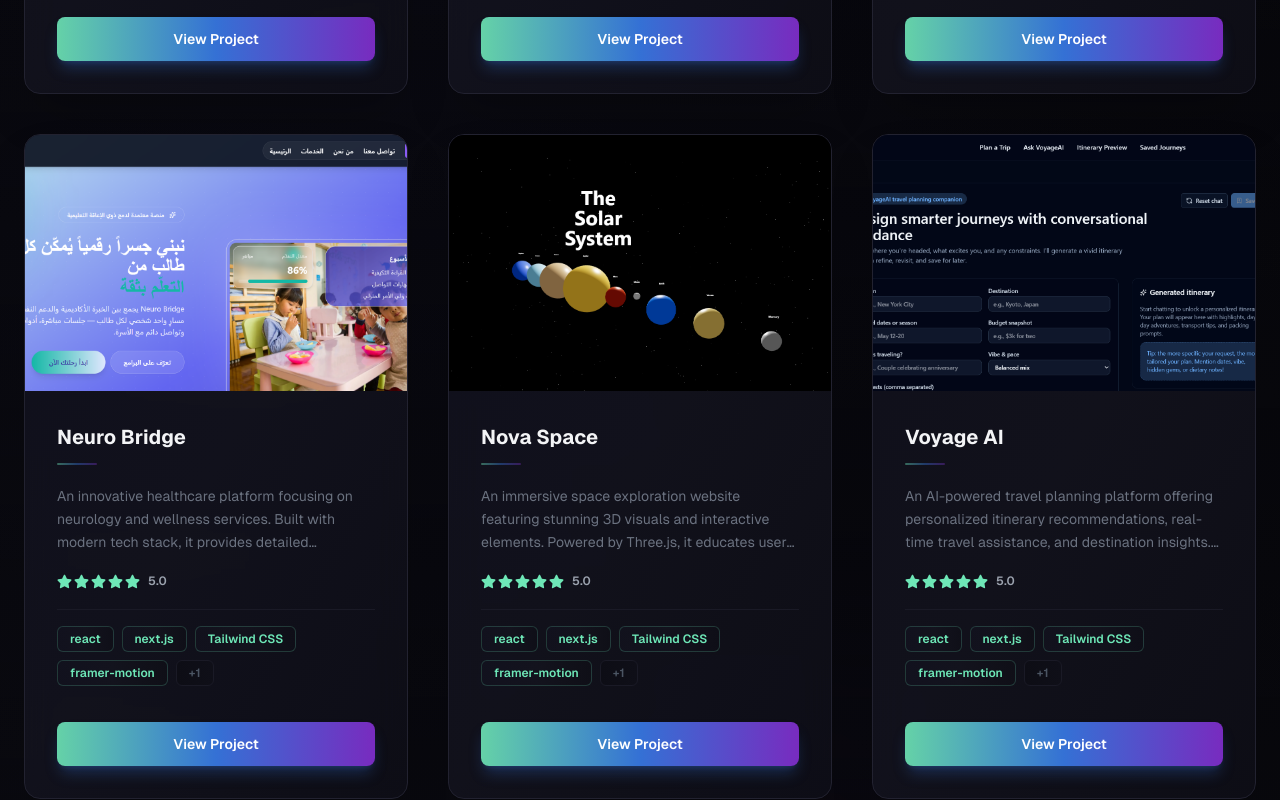
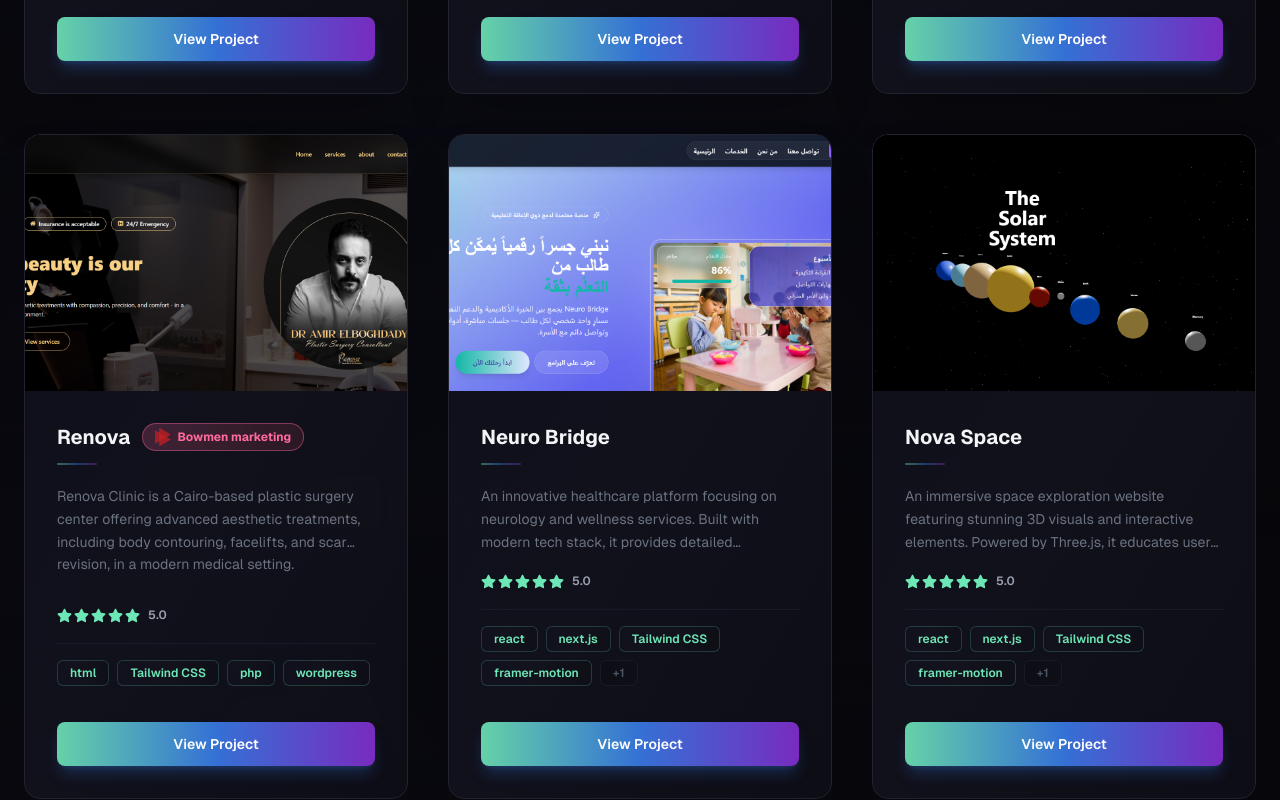
Before and after one commit to lancer7178/my-portfolio2, a Next.js app: page / in a window 1280 px wide. Shown: the part 4500-5300 px from the top of the page. Built offline with nearby package versions, Linux system fonts and the light colour scheme.

Commit message:
feat: Add Renova project with description, image, and technologies

```diff
--- a/src/pages/index.jsx
+++ b/src/pages/index.jsx
@@ -130,6 +130,20 @@ const projects = [
       "framer-motion",
       "strapi",
       "REST API",
+    ],
+    bowmen: true,
+  },
+   {
+    title: "Renova",
+    description:"Renova Clinic is a Cairo-based plastic surgery center offering advanced aesthetic treatments, including body contouring, facelifts, and scar revision, in a modern medical setting. ",
+    image: "/renova.png",
+    link: "https://dr-amirelboghdady.com",
+    rating: 5,
+    technologies: [
+      "html",
+      "Tailwind CSS",
+      "php",
+      "wordpress",
     ],
     bowmen: true,
   },
```
Also changed, not shown: public/renova.png (added).
